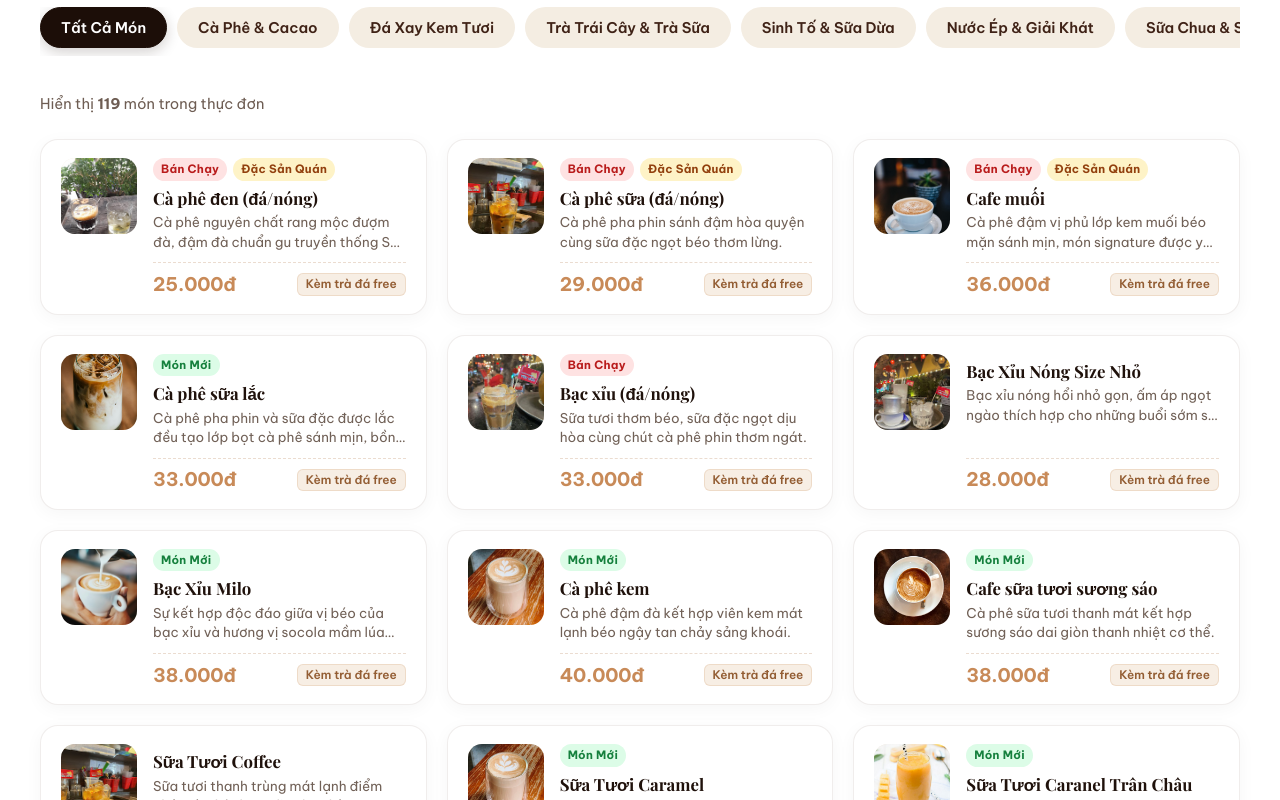
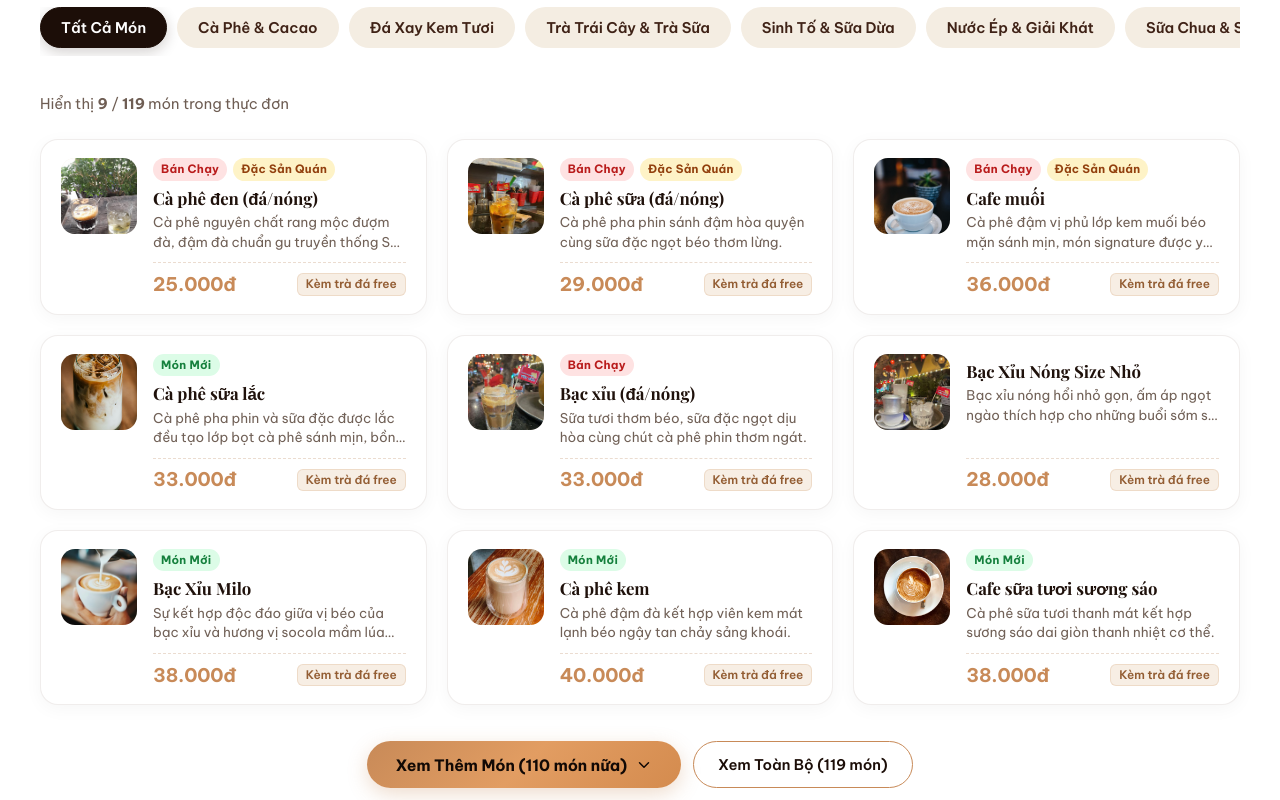
Before and after one commit to SatohJiro/deploy, a Next.js app: page / in a window 1280 px wide. Shown: the part 2760-3560 px from the top of the page. Built offline with nearby package versions, Linux system fonts and the light colour scheme.

Commit message:
feat(menu): add progressive load more and collapse controls to shorten initial page length

```diff
--- a/src/components/MenuSection.tsx
+++ b/src/components/MenuSection.tsx
@@ -8,11 +8,15 @@ import {
   Eye,
   X,
   Check,
-  Coffee
+  Coffee,
+  ChevronDown,
+  ChevronUp
 } from 'lucide-react';
 import { MENU_ITEMS, MENU_CATEGORIES } from '@/data/menuData';
 import { CAFE_INFO } from '@/data/cafeInfo';
 import { MenuItem } from '@/types';
+
+const INITIAL_VISIBLE_COUNT = 9;
 
 export default function MenuSection() {
   const [activeCategory, setActiveCategory] = useState<string>('all');
@@ -20,6 +24,23 @@ export default function MenuSection() {
   const [filterBestSeller, setFilterBestSeller] = useState<boolean>(false);
   const [selectedItem, setSelectedItem] = useState<MenuItem | null>(null);
   const [showOriginalMenuModal, setShowOriginalMenuModal] = useState<boolean>(false);
+  const [visibleCount, setVisibleCount] = useState<number>(INITIAL_VISIBLE_COUNT);
+
+  // Handlers that reset pagination to initial count when changing criteria
+  const handleCategoryChange = (catId: string) => {
+    setActiveCategory(catId);
+    setVisibleCount(INITIAL_VISIBLE_COUNT);
+  };
+
+  const handleSearchChange = (val: string) => {
+    setSearchQuery(val);
+    setVisibleCount(INITIAL_VISIBLE_COUNT);
+  };
+
+  const handleToggleBestSeller = () => {
+    setFilterBestSeller((prev) => !prev);
+    setVisibleCount(INITIAL_VISIBLE_COUNT);
+  };
 
   // Filter items based on active category, search query and best seller flag
   const filteredItems = useMemo(() => {
@@ -33,6 +54,11 @@ export default function MenuSection() {
       return matchCategory && matchSearch && matchBestSeller;
     });
   }, [activeCategory, searchQuery, filterBestSeller]);
+
+  // Paginated/Visible subset of items
+  const displayedItems = useMemo(() => {
+    return filteredItems.slice(0, visibleCount);
+  }, [filteredItems, visibleCount]);
 
   const formatPrice = (price: number) => {
     return new Intl.NumberFormat('vi-VN').format(price) + 'đ';
@@ -105,7 +131,7 @@ export default function MenuSection() {
                 type="text"
                 placeholder="Tìm món: Cà phê phin, Bạc xỉu, Sinh tố bơ, Oreo..."
                 value={searchQuery}
-                onChange={(e) => setSearchQuery(e.target.value)}
+                onChange={(e) => handleSearchChange(e.target.value)}
                 style={{
                   width: '100%',
                   padding: '13px 20px 13px 44px',
@@ -132,7 +158,7 @@ export default function MenuSection() {
               />
               {searchQuery && (
                 <button
-                  onClick={() => setSearchQuery('')}
+                  onClick={() => handleSearchChange('')}
                   style={{
                     position: 'absolute',
                     right: '16px',
@@ -149,7 +175,7 @@ export default function MenuSection() {
 
             {/* Quick Filter: Best Sellers */}
             <button
-              onClick={() => setFilterBestSeller(!filterBestSeller)}
+              onClick={handleToggleBestSeller}
               style={{
                 display: 'inline-flex',
                 alignItems: 'center',
@@ -199,7 +225,7 @@ export default function MenuSection() {
               return (
                 <button
                   key={cat.id}
-                  onClick={() => setActiveCategory(cat.id)}
+                  onClick={() => handleCategoryChange(cat.id)}
                   style={{
                     display: 'inline-flex',
                     alignItems: 'center',
@@ -236,14 +262,14 @@ export default function MenuSection() {
         </div>
 
         {/* Results Counter */}
-        <div style={{ marginBottom: '24px', display: 'flex', justifyContent: 'space-between', alignItems: 'center' }}>
+        <div style={{ marginBottom: '24px', display: 'flex', justifyContent: 'space-between', alignItems: 'center', flexWrap: 'wrap', gap: '8px' }}>
           <span style={{ fontSize: '0.92rem', color: '#6e5d53' }}>
-            Hiển thị <strong>{filteredItems.length}</strong> món trong thực đơn
+            Hiển thị <strong>{displayedItems.length}</strong> / <strong>{filteredItems.length}</strong> món trong thực đơn
           </span>
           {activeCategory !== 'all' && (
             <button
-              onClick={() => setActiveCategory('all')}
-              style={{ fontSize: '0.85rem', color: '#c88a58', fontWeight: 600, textDecoration: 'underline' }}
+              onClick={() => handleCategoryChange('all')}
+              style={{ fontSize: '0.85rem', color: '#c88a58', fontWeight: 600, textDecoration: 'underline', cursor: 'pointer' }}
             >
               Xem tất cả danh mục
             </button>
@@ -252,6 +278,7 @@ export default function MenuSection() {
 
         {/* Menu Grid */}
         {filteredItems.length > 0 ? (
+          <>
             <div
               className="menu-items-grid"
               style={{
@@ -260,7 +287,7 @@ export default function MenuSection() {
                 gap: '20px'
               }}
             >
-            {filteredItems.map((item) => (
+              {displayedItems.map((item) => (
               <div
                 key={item.id}
                 onClick={() => setSelectedItem(item)}
@@ -357,6 +384,83 @@ export default function MenuSection() {
               </div>
             ))}
             </div>
+
+            {/* Load More / Expand Controls */}
+            {filteredItems.length > INITIAL_VISIBLE_COUNT && (
+              <div
+                style={{
+                  marginTop: '36px',
+                  display: 'flex',
+                  flexDirection: 'column',
+                  alignItems: 'center',
+                  gap: '12px'
+                }}
+              >
+                {visibleCount < filteredItems.length ? (
+                  <div style={{ display: 'flex', flexWrap: 'wrap', gap: '12px', justifyContent: 'center' }}>
+                    <button
+                      onClick={() => setVisibleCount((prev) => Math.min(prev + 9, filteredItems.length))}
+                      className="btn btn-primary"
+                      style={{
+                        padding: '13px 28px',
+                        fontSize: '0.98rem',
+                        fontWeight: 700,
+                        borderRadius: '9999px',
+                        display: 'inline-flex',
+                        alignItems: 'center',
+                        gap: '8px',
+                        boxShadow: '0 6px 20px rgba(200, 138, 88, 0.3)',
+                        cursor: 'pointer'
+                      }}
+                    >
+                      <span>Xem Thêm Món ({filteredItems.length - visibleCount} món nữa)</span>
+                      <ChevronDown size={18} />
+                    </button>
+                    <button
+                      onClick={() => setVisibleCount(filteredItems.length)}
+                      className="btn btn-outline"
+                      style={{
+                        padding: '13px 24px',
+                        fontSize: '0.92rem',
+                        borderRadius: '9999px',
+                        cursor: 'pointer'
+                      }}
+                    >
+                      <span>Xem Toàn Bộ ({filteredItems.length} món)</span>
+                    </button>
+                  </div>
+                ) : (
+                  <div style={{ display: 'flex', flexDirection: 'column', alignItems: 'center', gap: '8px' }}>
+                    <span style={{ fontSize: '0.9rem', color: '#7a675d', fontWeight: 500 }}>
+                      ✓ Đã hiển thị trọn vẹn toàn bộ {filteredItems.length} món trong danh mục
+                    </span>
+                    <button
+                      onClick={() => {
+                        setVisibleCount(INITIAL_VISIBLE_COUNT);
+                        const menuEl = document.getElementById('menu');
+                        if (menuEl) {
+                          menuEl.scrollIntoView({ behavior: 'smooth' });
+                        }
+                      }}
+                      className="btn btn-outline"
+                      style={{
+                        padding: '9px 20px',
+                        fontSize: '0.88rem',
+                        borderRadius: '9999px',
+                        display: 'inline-flex',
+                        alignItems: 'center',
+                        gap: '6px',
+                        cursor: 'pointer'
+                      }}
+                    >
+                      <ChevronUp size={16} />
+                      <span>Thu Gọn Lại</span>
+                    </button>
+                  </div>
+                )}
+              </div>
+            )}
+          </>
         ) : (
           <div
             style={{
@@ -376,8 +480,8 @@ export default function MenuSection() {
             </p>
             <button
               onClick={() => {
-                setSearchQuery('');
-                setActiveCategory('all');
+                handleSearchChange('');
+                handleCategoryChange('all');
                 setFilterBestSeller(false);
               }}
               className="btn btn-primary"
```
Lines whose indentation alone changed are shown as unchanged.
